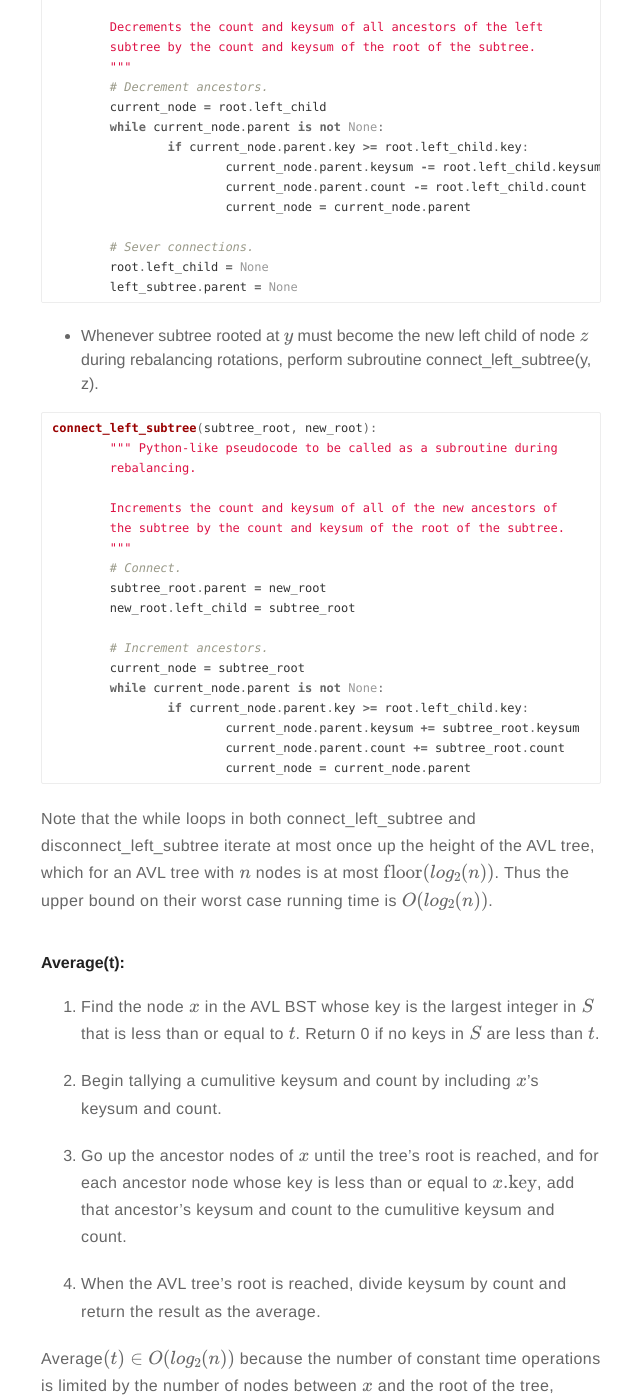
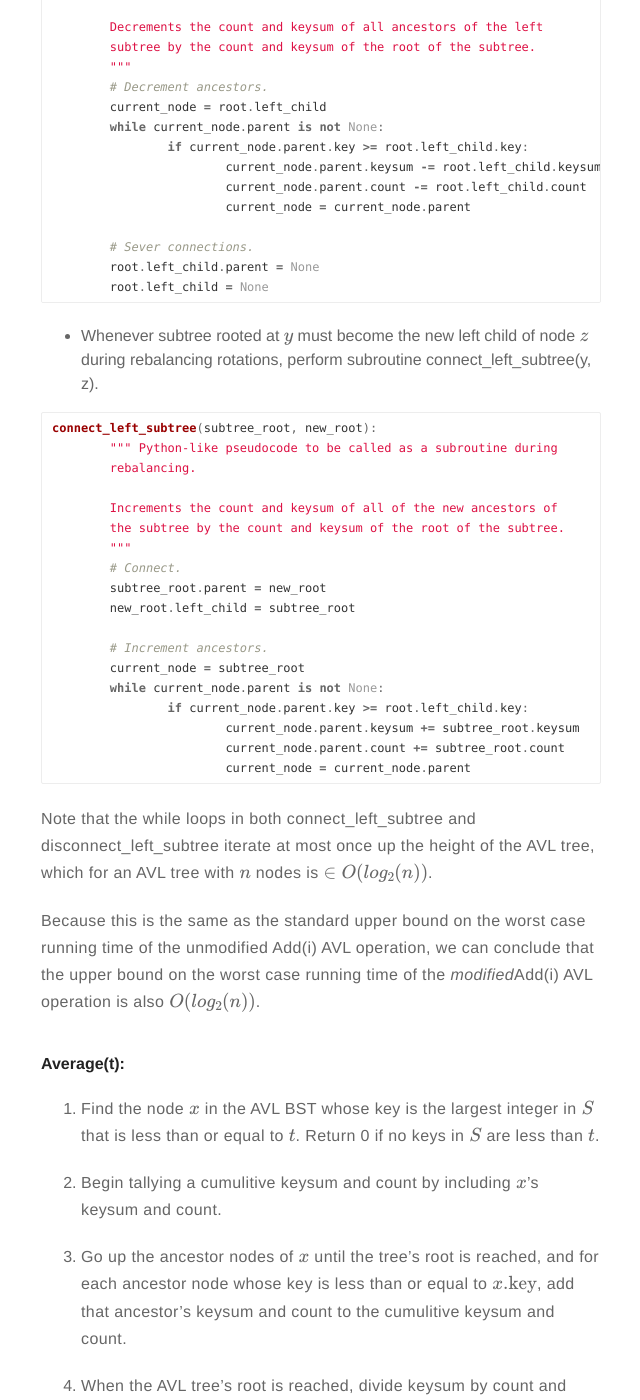
Before and after one commit to cristynhoward/cristynhoward.github.io, a Jekyll site: the page built from _posts/2018-02-21-challenge-1.markdown, in a window 1280 px wide and 1400 px high, scrolled down 1951 px. Shown: the whole window, without its empty margins (319-959 px from the left). Built offline with Jekyll 4.4.1, drawn with Linux system fonts in a browser that asks for light colours; formulas are drawn with MathJax 3.

Commit message:
Minor edit challenge 1.

```diff
--- a/_posts/2018-02-21-challenge-1.markdown
+++ b/_posts/2018-02-21-challenge-1.markdown
@@ -93,8 +93,8 @@ disconnect_left_subtree(root):
 			current_node = current_node.parent
 
 	# Sever connections.
+	root.left_child.parent = None
 	root.left_child = None
-	left_subtree.parent = None
 {% endhighlight %}
 
 * Whenever subtree rooted at $$ y $$ must become the new left child of node $$ z $$ during rebalancing rotations, perform subroutine connect_left_subtree(y, z).
@@ -120,8 +120,11 @@ connect_left_subtree(subtree_root, new_root):
 			current_node = current_node.parent
 {% endhighlight %}
 
-Note that the while loops in both connect_left_subtree and disconnect_left_subtree iterate at most once up the height of the AVL tree, which for an AVL tree with $$ n $$ nodes is at most
-$$ \text{floor}(log_2(n)) $$. Thus the upper bound on their worst case running time is $$ O(log_2(n)) $$.
+Note that the while loops in both connect_left_subtree and disconnect_left_subtree iterate at most once up the height of the AVL tree, which for an AVL tree with $$ n $$ nodes is
+$$ \in O(log_2(n)) $$.
+
+Because this is the same as the standard upper bound on the worst case running time of the unmodified Add(i) AVL operation, we can conclude that the upper bound on the worst case running time of the *modified*Add(i) AVL operation
+is also $$ O(log_2(n)) $$.
 
 #### Average(t):
 
```
